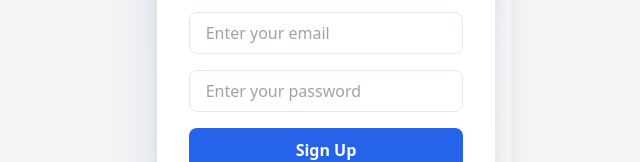
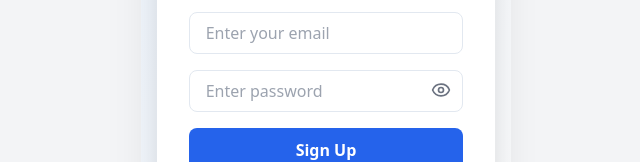
Before and after one commit to Halfwork9/Axivibe, a React (Vite) app: page /auth/register in a window 1280 px wide. Shown: the part 376-538 px from the top of the page, without its empty margins (314-954 px from the left). Built offline with nearby package versions, Linux system fonts and the light colour scheme; no server answers.

Commit message:
Update register.jsx

```diff
--- a/src/pages/auth/register.jsx
+++ b/src/pages/auth/register.jsx
@@ -5,9 +5,17 @@ import { registerUser, loginWithGoogle } from '@/store/auth-slice';
 import { GoogleLogin } from '@react-oauth/google';
 import { useToast } from '@/components/ui/use-toast';
 import { registerFormControls } from '@/config';
+import { Eye, EyeOff } from "lucide-react";
 
 const AuthRegister = () => {
-  const [formData, setFormData] = useState({ userName: '', email: '', password: '' });
+  const [formData, setFormData] = useState({
+    userName: '',
+    email: '',
+    password: ''
+  });
+
+  const [showPassword, setShowPassword] = useState(false);
+
   const dispatch = useDispatch();
   const navigate = useNavigate();
   const { toast } = useToast();
@@ -19,67 +27,107 @@ const AuthRegister = () => {
   const handleSubmit = async (e) => {
     e.preventDefault();
     const action = await dispatch(registerUser(formData));
+
     if (registerUser.fulfilled.match(action)) {
-      toast({ title: 'Success', description: 'Registration successful. Please log in.' });
+      toast({ title: "Success", description: "Registration successful. Please log in." });
       navigate('/auth/login');
     } else {
-      toast({ title: 'Error', description: action.payload?.message || 'Registration failed', variant: 'destructive' });
+      toast({
+        title: "Error",
+        description: action.payload?.message || "Registration failed",
+        variant: "destructive"
+      });
     }
   };
 
   return (
     <div className="min-h-screen bg-gradient-to-br from-blue-50 to-white flex items-center justify-center px-4">
       <div className="w-full max-w-md bg-white shadow-2xl rounded-2xl p-8">
+
+        {/* Logo */}
         <div className="text-center mb-6">
           <img src="/AIXIVIBE.png" alt="Logo" className="w-20 mx-auto mb-3" />
           <h1 className="text-3xl font-bold text-gray-800">Create an Account</h1>
           <p className="text-gray-500 text-sm mt-1">Join Axivibe and start shopping today!</p>
         </div>
 
+        {/* Error */}
         {error && (
           <div className="bg-red-100 text-red-600 text-sm px-3 py-2 rounded mb-4 text-center">
-    {typeof error === 'string' ? error : error.message || 'Something went wrong'}
+            {typeof error === "string" ? error : error.message || "Something went wrong"}
           </div>
         )}
 
+        {/* Form */}
         <form onSubmit={handleSubmit} className="space-y-4">
-          {registerFormControls.map(({ name, label, type, placeholder }) => (
+          {registerFormControls.map(({ name, type, placeholder }) => (
             <div key={name}>
+              {/* Password Input with Show/Hide */}
+              {name === "password" ? (
+                <div className="relative">
+                  <input
+                    name="password"
+                    type={showPassword ? "text" : "password"}
+                    placeholder="Enter password"
+                    value={formData.password}
+                    onChange={handleChange}
+                    required
+                    className="w-full px-4 py-2 border rounded-lg focus:ring-2 focus:ring-blue-400 outline-none"
+                  />
+                  <span
+                    className="absolute right-3 top-2.5 cursor-pointer text-gray-500"
+                    onClick={() => setShowPassword(!showPassword)}
+                  >
+                    {showPassword ? <EyeOff size={20} /> : <Eye size={20} />}
+                  </span>
+                </div>
+              ) : (
                 <input
                   name={name}
                   type={type}
                   placeholder={placeholder}
                   value={formData[name]}
                   onChange={handleChange}
+                  required
                   className="w-full px-4 py-2 border rounded-lg focus:ring-2 focus:ring-blue-400 outline-none"
-                required
                 />
+              )}
             </div>
           ))}
+
           <button
             type="submit"
             disabled={isLoading}
             className="w-full bg-blue-600 text-white py-2.5 rounded-lg font-semibold hover:bg-blue-700 transition disabled:opacity-50"
           >
-            {isLoading ? 'Creating account...' : 'Sign Up'}
+            {isLoading ? "Creating account..." : "Sign Up"}
           </button>
         </form>
 
+        {/* Divider */}
         <div className="flex items-center my-6">
           <div className="flex-grow h-px bg-gray-200" />
           <span className="px-2 text-gray-400 text-sm">OR</span>
           <div className="flex-grow h-px bg-gray-200" />
         </div>
 
+        {/* Google */}
         <div className="flex justify-center">
           <GoogleLogin
             onSuccess={(cred) => dispatch(loginWithGoogle(cred.credential))}
-            onError={() => toast({ title: 'Error', description: 'Google login failed', variant: 'destructive' })}
+            onError={() =>
+              toast({
+                title: "Error",
+                description: "Google login failed",
+                variant: "destructive"
+              })
+            }
           />
         </div>
 
+        {/* Footer */}
         <div className="mt-6 text-center text-sm text-gray-600">
-          Already have an account?{' '}
+          Already have an account?{" "}
           <a href="/auth/login" className="text-blue-600 font-medium hover:underline">
             Sign In
           </a>
```
Lines whose indentation alone changed are shown as unchanged.
